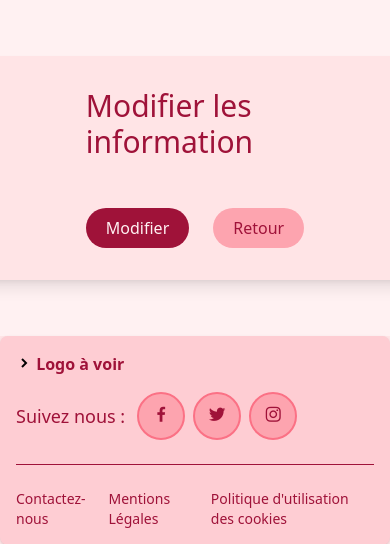
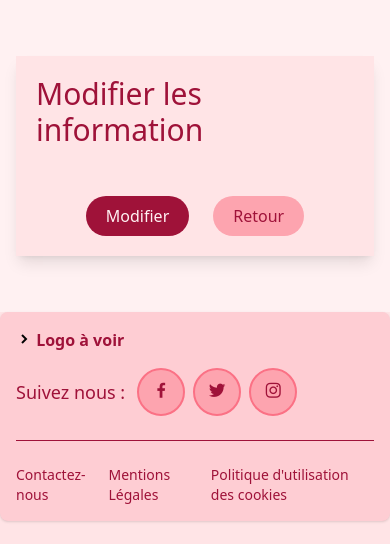
Before and after one commit to lucaslagant/Actu-AmiensSC, a PHP site: page /form_modif_user.php in a window 390 px wide; the page is wider, and only the part inside the window is pictured. Shown: the part 124-668 px from the top of that part. Run offline with PHP 8.4, Linux system fonts and the light colour scheme; data that the repository does not hold is empty; some libraries are stand-ins or nearby versions.

Commit message:
modif responsive

```diff
--- a/form_modif_user.php
+++ b/form_modif_user.php
@@ -45,7 +45,7 @@
 
         <div class="">
             <div class="flex justify-center text-rose-800 pt-10 pb-10">
-                <div class="inline-block shadow-lg bg-rose-100 p-8 px-32 m-4">
+                <div class="inline-block shadow-lg bg-rose-100 p-8 px-32 m-4 max-[400px]:px-5 max-[400px]:p-5">
                 <form action="script_modif.php" method="post">
 
                     <span class="text-3xl">Modifier les information</span>
```
